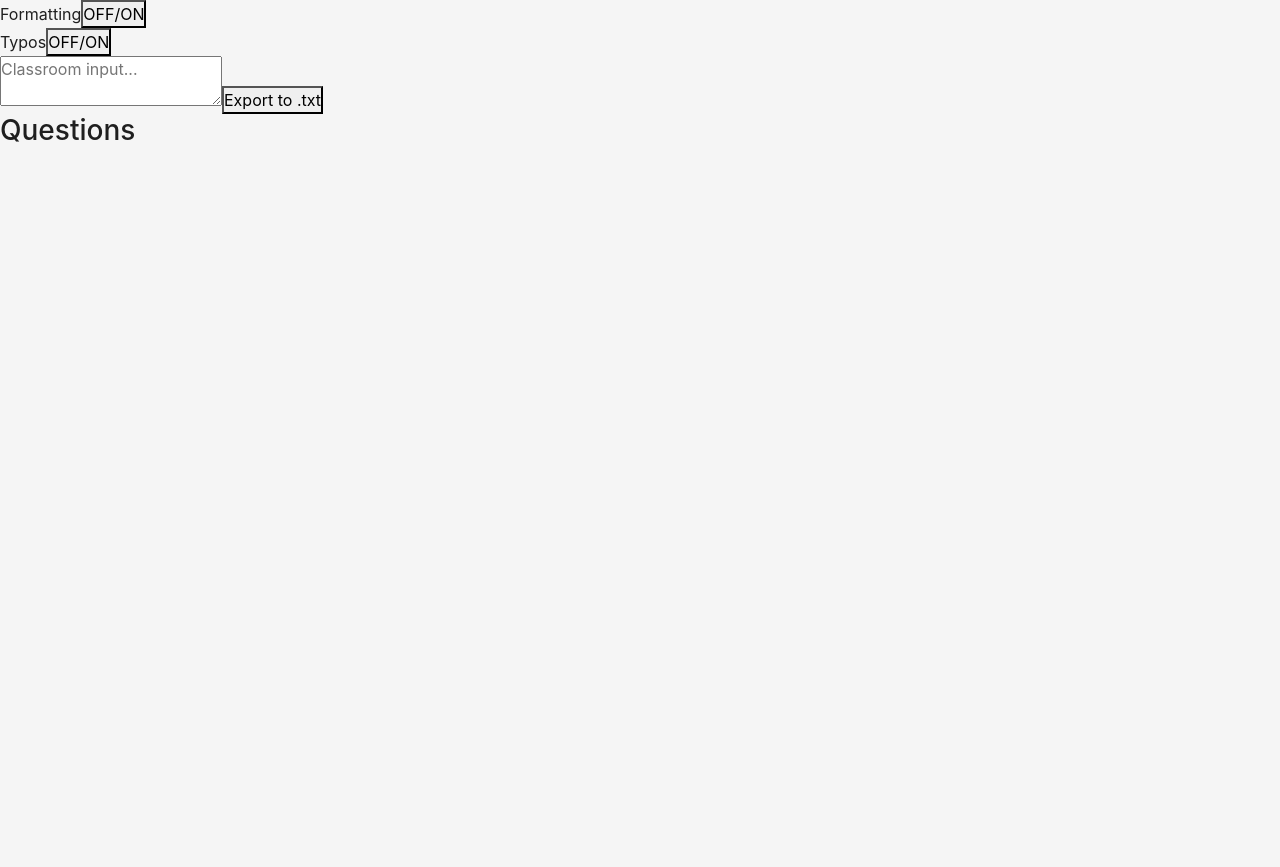
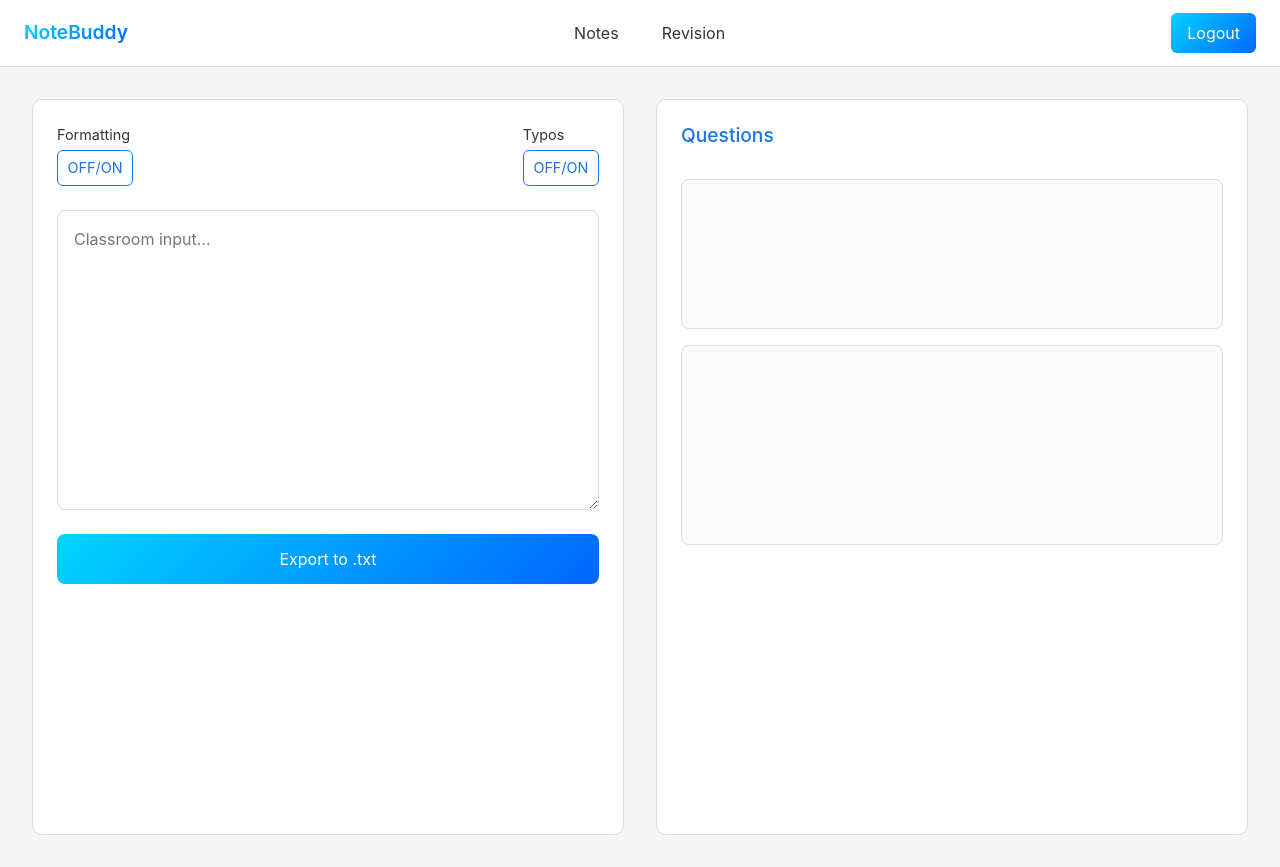
Before and after one commit to 777ParallelClematis/Hackathon2025, a React app in the folder Frontend/: page /notes in a window 1280 px wide. Before the commit the page ends 800 px from the top, so only its background shows below. Built offline with nearby package versions, Linux system fonts and the light colour scheme; the HTML template or start-up script is replaced by a standard one.

Commit message:
dummy auth state true in frontend

```diff
--- a/Frontend/src/App.jsx
+++ b/Frontend/src/App.jsx
@@ -1,17 +1,72 @@
-import { BrowserRouter, Routes, Route } from "react-router-dom";
+import {
+  BrowserRouter,
+  Routes,
+  Route,
+  Navigate,
+  useLocation,
+} from "react-router-dom";
+
 import Login from "./pages/Login.jsx";
 import InClassNotes from "./pages/InClassNotes.jsx";
 import Revision from "./pages/Revision.jsx";
+import Navbar from "./components/Navbar.jsx";
+import { useAuth } from "./hooks/useAuth.jsx";
+
+
+// Wraps internal pages + decides if navbar should show
+function Layout({ children }) {
+  const { isAuthenticated } = useAuth();
+  const location = useLocation();
+
+  const shouldShowNavbar =
+    isAuthenticated && location.pathname !== "/";
+
+  return (
+    <>
+      {shouldShowNavbar && <Navbar />}
+      {children}
+    </>
+  );
+}
+
+
+// Block unauthenticated access
+function ProtectedRoute({ children }) {
+  const { isAuthenticated } = useAuth();
+  return isAuthenticated ? children : <Navigate to="/" replace />;
+}
 
 
 export default function App() {
   return (
     <BrowserRouter>
-      <Routes>
-        <Route path="/" element={<Login />} />
-        <Route path="/notes" element={<InClassNotes />} />
-        <Route path="/learn" element={<Revision />} />
-      </Routes>
+      <Layout>
+        <Routes>
+
+          {/* Public login page */}
+          <Route path="/" element={<Login />} />
+
+          {/* Auth-protected pages */}
+          <Route
+            path="/notes"
+            element={
+              <ProtectedRoute>
+                <InClassNotes />
+              </ProtectedRoute>
+            }
+          />
+
+          <Route
+            path="/learn"
+            element={
+              <ProtectedRoute>
+                <Revision />
+              </ProtectedRoute>
+            }
+          />
+
+        </Routes>
+      </Layout>
     </BrowserRouter>
   );
 }
--- a/Frontend/src/components/Navbar.jsx
+++ b/Frontend/src/components/Navbar.jsx
@@ -0,0 +1,29 @@
+import { Link, useNavigate } from "react-router-dom";
+import "../styles/navbar.css";
+
+export default function Navbar() {
+  const navigate = useNavigate();
+
+  function handleLogout() {
+    // clear tokens later when JWT is added
+    console.log("Logging out...");
+    navigate("/");
+  }
+
+  return (
+    <nav className="nb-nav">
+      <div className="nb-left">
+        <span className="nb-logo">NoteBuddy</span>
+      </div>
+
+      <div className="nb-links">
+        <Link to="/notes" className="nb-link">Notes</Link>
+        <Link to="/learn" className="nb-link">Revision</Link>
+      </div>
+
+      <button className="nb-logout" onClick={handleLogout}>
+        Logout
+      </button>
+    </nav>
+  );
+}
--- /dev/null
+++ b/Frontend/src/hooks/useAuth.jsx
@@ -0,0 +1,21 @@
+import { createContext, useContext, useState } from "react";
+
+const AuthContext = createContext();
+
+export function AuthProvider({ children }) {
+  // TEMP: force authenticated for development
+  const [isAuthenticated, setIsAuthenticated] = useState(true);
+
+  const login = () => setIsAuthenticated(true);
+  const logout = () => setIsAuthenticated(false);
+
+  return (
+    <AuthContext.Provider value={{ isAuthenticated, login, logout }}>
+      {children}
+    </AuthContext.Provider>
+  );
+}
+
+export function useAuth() {
+  return useContext(AuthContext);
+}
--- a/Frontend/src/main.jsx
+++ b/Frontend/src/main.jsx
@@ -1,11 +1,16 @@
 import "bootstrap/dist/css/bootstrap.min.css";
 import "./styles/global.css";
+
 import React from "react";
 import ReactDOM from "react-dom/client";
+
 import App from "./App.jsx";
+import { AuthProvider } from "./hooks/useAuth.jsx";
 
 ReactDOM.createRoot(document.getElementById("root")).render(
   <React.StrictMode>
-    <App />
+    <AuthProvider>
+      <App />
+    </AuthProvider>
   </React.StrictMode>
 );
--- a/Frontend/src/pages/Login.jsx
+++ b/Frontend/src/pages/Login.jsx
@@ -1,31 +1,33 @@
 import { useState } from "react";
+import { useNavigate } from "react-router-dom";
 import "../styles/login.css";
 
 export default function Login() {
+  const navigate = useNavigate();
+
   const [email, setEmail] = useState("");
   const [password, setPassword] = useState("");
 
   function handleSubmit(e) {
     e.preventDefault();
-    console.log("Logging in...", { email, password });
-    // later: send POST to Flask for JWT
+
+    // For now: skip auth entirely.
+    // Directly navigate to the protected page.
+    navigate("/notes");
   }
 
   return (
     <div className="login-container">
       <div className="login-card">
 
-        {/* Left side */}
         <div className="login-left">
           <h1 className="login-title">NoteBuddy</h1>
           <p className="login-subtitle">
-            Learn better on campus<br/>and off campus
+            Learn better on campus<br />and off campus
           </p>
         </div>
 
-        {/* Right side form */}
         <form className="login-form" onSubmit={handleSubmit}>
-
           <div className="form-group">
             <label htmlFor="email" className="form-label">Email</label>
             <input
--- /dev/null
+++ b/Frontend/src/services/auth.js
@@ -0,0 +1,4 @@
+export function isLoggedIn() {
+  // When JWT is added, check token validity here.
+  return sessionStorage.getItem("token") !== null;
+}
--- a/Frontend/src/styles/global.css
+++ b/Frontend/src/styles/global.css
@@ -2,6 +2,14 @@
    Theme Variables (Your blue → cyan → violet palette)
 -------------------------------------------------- */
 :root {
+
+    --brand-gradient: linear-gradient(135deg, #00d4ff, #0066ff);
+  --accent-blue: #1a73e8;
+  --light-grey: #f5f5f5;
+  --card-bg: #ffffff;
+  --text-dark: #333333;
+  --border-light: #dddddd;
+
   /* Light Mode Base */
   --bg: #f5f5f5;
   --surface: #ffffff;
--- /dev/null
+++ b/Frontend/src/styles/navbar.css
@@ -0,0 +1,61 @@
+.nb-nav {
+  width: 100%;
+  background: var(--card-bg);
+  border-bottom: 1px solid var(--border-light);
+  padding: 0.8rem 1.5rem;
+  display: flex;
+  align-items: center;
+  justify-content: space-between;
+}
+
+.nb-logo {
+  font-size: 1.2rem;
+  font-weight: 600;
+  background: var(--brand-gradient);
+  -webkit-background-clip: text;
+  background-clip: text;
+  color: transparent;
+}
+
+.nb-links {
+  display: flex;
+  gap: 1.5rem;
+}
+
+.nb-link {
+  text-decoration: none;
+  color: var(--text-dark);
+  font-size: 1rem;
+  padding: 0.4rem 0.6rem;
+  transition: 0.2s ease;
+  border-radius: 6px;
+}
+
+.nb-link:hover {
+  background: var(--brand-gradient);
+  color: white;
+}
+
+.nb-logout {
+  padding: 0.5rem 1rem;
+  background: var(--brand-gradient);
+  color: white;
+  border: none;
+  border-radius: 6px;
+  cursor: pointer;
+}
+
+.nb-logout:hover {
+  opacity: 0.9;
+}
+
+/* Mobile */
+@media (max-width: 600px) {
+  .nb-links {
+    gap: 0.8rem;
+  }
+
+  .nb-nav {
+    padding: 0.8rem;
+  }
+}
--- a/Frontend/src/styles/notes.css
+++ b/Frontend/src/styles/notes.css
@@ -0,0 +1,118 @@
+/* Container layout */
+.notes-container {
+  display: flex;
+  gap: 2rem;
+  padding: 2rem;
+  background: var(--light-grey);
+  min-height: 100vh;
+}
+
+/* Left Side */
+.notes-left {
+  flex: 1;
+  background: var(--card-bg);
+  padding: 1.5rem;
+  border-radius: 10px;
+  border: 1px solid var(--border-light);
+  display: flex;
+  flex-direction: column;
+  gap: 1.5rem;
+}
+
+/* Controls */
+.notes-controls {
+  display: flex;
+  justify-content: space-between;
+  gap: 1rem;
+}
+
+.toggle-group {
+  display: flex;
+  flex-direction: column;
+  font-size: 0.9rem;
+  color: var(--text-dark);
+}
+
+.toggle-group button {
+  margin-top: 0.3rem;
+  padding: 0.4rem 0.6rem;
+  border-radius: 6px;
+  border: 1px solid var(--accent-blue);
+  background: white;
+  color: var(--accent-blue);
+  cursor: pointer;
+}
+
+.toggle-group button:hover {
+  background: var(--accent-blue);
+  color: white;
+}
+
+/* Input area */
+.notes-input {
+  width: 100%;
+  height: 300px;
+  padding: 1rem;
+  border-radius: 8px;
+  border: 1px solid var(--border-light);
+  resize: vertical;
+  font-size: 1rem;
+}
+
+/* Export button */
+.export-button {
+  padding: 0.8rem;
+  background: var(--brand-gradient);
+  color: white;
+  border: none;
+  border-radius: 8px;
+  font-size: 1rem;
+  cursor: pointer;
+}
+
+.export-button:hover {
+  opacity: 0.9;
+}
+
+/* Right Side */
+.notes-right {
+  flex: 1;
+  background: var(--card-bg);
+  padding: 1.5rem;
+  border-radius: 10px;
+  border: 1px solid var(--border-light);
+  display: flex;
+  flex-direction: column;
+  gap: 1rem;
+}
+
+.section-title {
+  font-size: 1.2rem;
+  color: var(--accent-blue);
+  margin-bottom: 1rem;
+}
+
+/* Questions list */
+.questions-list {
+  min-height: 150px;
+  border: 1px solid var(--border-light);
+  padding: 1rem;
+  border-radius: 8px;
+  background: #fafafa;
+}
+
+/* AI output area */
+.ai-output {
+  min-height: 200px;
+  border: 1px solid var(--border-light);
+  padding: 1rem;
+  border-radius: 8px;
+  background: #fafafa;
+}
+
+/* Mobile responsiveness */
+@media (max-width: 768px) {
+  .notes-container {
+    flex-direction: column;
+  }
+}
--- a/Frontend/src/styles/revision.css
+++ b/Frontend/src/styles/revision.css
@@ -0,0 +1,65 @@
+/* Main container */
+.revision-container {
+  padding: 2rem;
+  background: var(--light-grey);
+  min-height: 100vh;
+  display: flex;
+  flex-direction: column;
+  gap: 2rem;
+}
+
+/* Upload row */
+.upload-row {
+  display: flex;
+  align-items: center;
+  gap: 1rem;
+}
+
+.import-button {
+  padding: 0.7rem 1.2rem;
+  background: var(--brand-gradient);
+  color: white;
+  border-radius: 8px;
+  border: none;
+  cursor: pointer;
+}
+
+.file-input {
+  padding: 0.5rem;
+}
+
+/* Main content layout */
+.revision-content {
+  display: flex;
+  gap: 2rem;
+}
+
+.notes-review,
+.feedback-panel {
+  flex: 1;
+  background: var(--card-bg);
+  padding: 1.5rem;
+  border-radius: 10px;
+  border: 1px solid var(--border-light);
+}
+
+/* Cheat sheet box */
+.cheatsheet-box {
+  background: var(--card-bg);
+  padding: 1.5rem;
+  border-radius: 10px;
+  border: 1px solid var(--border-light);
+  min-height: 150px;
+}
+
+/* Mobile responsiveness */
+@media (max-width: 768px) {
+  .revision-content {
+    flex-direction: column;
+  }
+
+  .upload-row {
+    flex-direction: column;
+    align-items: flex-start;
+  }
+}
```
Also changed, not shown: Frontend/src/components/ProtectedRoute.jsx (+7 -0 lines), Frontend/src/hooks/useAuth.js (deleted).
